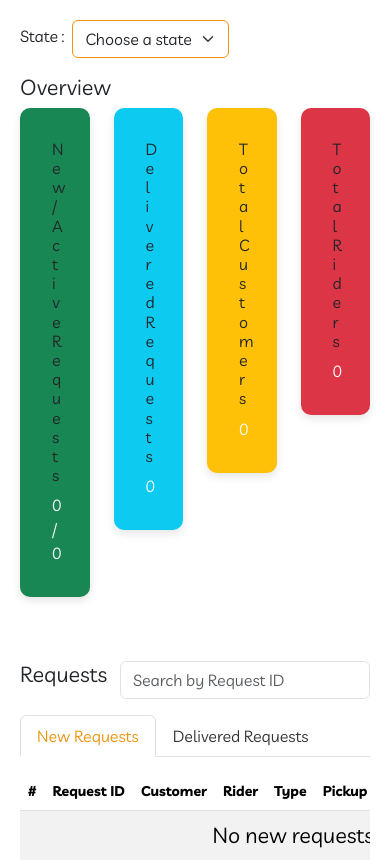
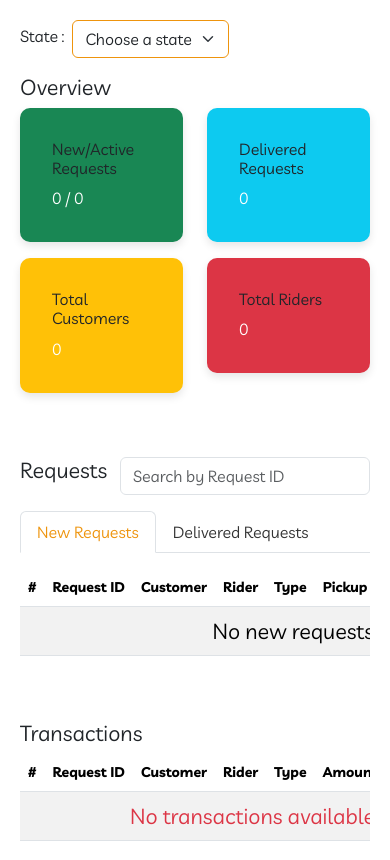
Before and after one commit to Chybozz/Stallion_Routes, a Flask app: page /admin in a window 390 px wide. Shown: the part 58-918 px from the top of the page. Run offline with Flask 3, Linux system fonts and the light colour scheme; data that the repository does not hold is empty; some libraries are stand-ins or nearby versions.

Commit message:
Latest Commits

```diff
--- a/templates/admin.html
+++ b/templates/admin.html
@@ -85,7 +85,7 @@
         <section id="overview" class="mb-5">
         <h4>Overview</h4>
         <div class="row">
-            <div class="col-lg-3 col-md-6 col-sm-6 col-3 mb-3">
+            <div class="col-lg-3 col-md-6 col-sm-6 col-6 mb-3">
                 <div class="card bg-success text-white">
                     <div class="card-body">
                         <h6 class="h6 text-dark">New/Active Requests</h6>
@@ -93,7 +93,7 @@
                     </div>
                 </div>
             </div>
-            <div class="col-lg-3 col-md-6 col-sm-6 col-3 mb-3">
+            <div class="col-lg-3 col-md-6 col-sm-6 col-6 mb-3">
                 <div class="card bg-info text-white">
                     <div class="card-body">
                         <h6 class="h6 text-dark">Delivered Requests</h6>
@@ -101,7 +101,7 @@
                     </div>
                 </div>
             </div>
-            <div class="col-lg-3 col-md-6 col-sm-6 col-3 mb-3">
+            <div class="col-lg-3 col-md-6 col-sm-6 col-6 mb-3">
             <div class="card bg-warning text-white">
                 <div class="card-body">
                     <h6 class="h6 text-dark">Total Customers</h6>
@@ -109,7 +109,7 @@
                 </div>
             </div>
             </div>
-            <div class="col-lg-3 col-md-6 col-sm-6 col-3 mb-3">
+            <div class="col-lg-3 col-md-6 col-sm-6 col-6 mb-3">
             <div class="card bg-danger text-white">
                 <div class="card-body">
                     <h6 class="h6 text-dark">Total Riders</h6>
```
